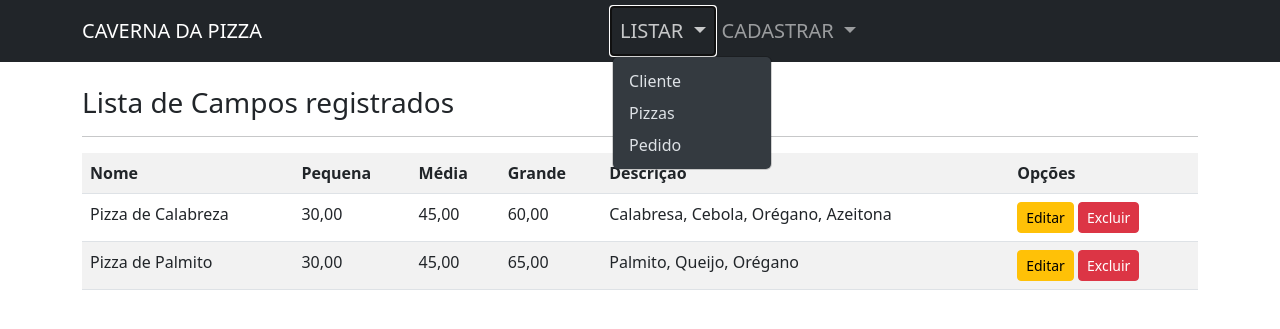
After one commit to fabianopc/Univesp_II, a Django app: page /pizza/list in a window 1280 px wide, after a click on "LISTAR". The commit adds this page. Shown: the top 329 px of the page. Run offline with Django 4.2, Linux system fonts and the light colour scheme; data comes from the database, SQL or seed files in the repository; both versions use the stored data as it was after the commit; some libraries are stand-ins or nearby versions.

Commit message:
Resolvido o problema de cadastar um cliente, e criado a inserção das pizzas

```diff
--- a/cavernadapizza/cadastros/models.py
+++ b/cavernadapizza/cadastros/models.py
@@ -25,3 +25,14 @@ class Endereco(models.Model):
 
     def __str__(self):
         return self.endereco
+
+class Pizza(models.Model):
+    nome = models.CharField(max_length=100)
+    valor_p = models.DecimalField(max_digits=5, decimal_places=2, verbose_name='Valor P')
+    valor_m = models.DecimalField(max_digits=5, decimal_places=2, verbose_name='Valor M')
+    valor_g = models.DecimalField(max_digits=5, decimal_places=2, verbose_name='Valor G')
+    descricao = models.CharField(max_length=255, verbose_name='Descrição')
+    imagem = models.ImageField(upload_to='media', null=True, blank=True)
+
+    def __str__(self):
+        return f"{self.nome}"
--- a/cavernadapizza/cadastros/templates/cadastros/modelo.html
+++ b/cavernadapizza/cadastros/templates/cadastros/modelo.html
@@ -31,8 +31,8 @@
                   LISTAR
                 </a>
                 <ul class="dropdown-menu dropdown-menu-dark">
-
-                  <li><a class="dropdown-item" href="#">Pizzas</a></li>
+		  <li><a class="dropdown-item" href="{% url 'cliente_list' %}">Cliente</a></li>
+                  <li><a class="dropdown-item" href="{% url 'pizza_list' %}">Pizzas</a></li>
                   <li><a class="dropdown-item" href="#">Pedido</a></li>
                 </ul>
               </li>
@@ -44,7 +44,9 @@
                   CADASTRAR
                 </a>
                 <ul class="dropdown-menu dropdown-menu-dark">
-                  <li><a class="dropdown-item" href="#">Clientes</a></li>
+                  <li><a class="dropdown-item" href="{% url 'cliente_create' %}#">Clientes</a></li>
+		  <li><a class="dropdown-item" href="{% url 'pizza_create' %}#">Pizzas</a></li>
+		  <li><a class="dropdown-item" href="#">Pedidos</a></li>
 
                 </ul>
               </li>
--- /dev/null
+++ b/cavernadapizza/cadastros/templates/cadastros/pizza_list.html
@@ -0,0 +1,45 @@
+{% extends 'cadastros/modelo.html' %}
+
+{% load static %}
+
+{% block conteudo %}
+<br>
+<h3>Lista de Campos registrados</h3>
+<hr>
+<div class="table-responsive">
+    <table class="table table-striped">
+        <tr>
+            <th>Nome</th>
+            <th>Pequena</th>
+            <th>Média</th>
+            <th>Grande</th>
+            <th>Descrição</th>
+            <th>Opções</th>
+        </tr>
+        {% for pizza in object_list %}
+        <tr>
+            <td>{{ pizza.nome }}</td>
+            <td>{{ pizza.valor_p }}</td>
+            <td>{{ pizza.valor_m }}</td>
+            <td>{{ pizza.valor_g }}</td>
+            <td>{{ pizza.descricao }}</td>
+            <td>
+                <a href="#" class="btn btn-warning btn-sm">Editar</i></a>
+                <a href="#" class="btn btn-danger btn-sm">Excluir</a>
+            </td>
+        </tr>
+
+        {% empty %}
+        <tr>
+            <td colspan="6"><strong><h6>Nenhum campo registrado</h6></strong></td>
+        </tr>
+        {% endfor %}
+
+    </table>
+</div>
+
+{% endblock %}
+
+{% block footer%}
+
+{% endblock %}
--- a/cavernadapizza/cadastros/urls.py
+++ b/cavernadapizza/cadastros/urls.py
@@ -1,5 +1,7 @@
 from django.urls import path
-from .views import (ClienteEnderecoCreateView, ClienteEnderecoDeleteView, EnderecoListView, ClienteListView, ClienteEnderecoUpdateView)
+from .views import ClienteEnderecoCreateView, ClienteEnderecoDeleteView, EnderecoListView, ClienteListView, ClienteEnderecoUpdateView
+from .views import PizzaListView, PizzaCreateView, PizzaUpdateView, PizzaDeleteView
+
 
 urlpatterns = [
     path('cliente/create', ClienteEnderecoCreateView.as_view(), name='cliente_create'),
@@ -7,4 +9,9 @@ urlpatterns = [
     path('cliente/<int:pk>/update', ClienteEnderecoUpdateView.as_view(), name='cliente_update'),
     path('cliente/list', ClienteListView.as_view(), name='cliente_list'),
     path('endereco/list', EnderecoListView.as_view(), name='endereco_list'),
+
+    path('pizza/list', PizzaListView.as_view(), name='pizza_list'),
+    path('pizza/create', PizzaCreateView.as_view(), name='pizza_create'),
+    path('pizza/<int:pk>/update', PizzaUpdateView.as_view(), name='pizza_update'),
+    path('pizza/<int:pk>/delete', PizzaDeleteView.as_view(), name='pizza_delete'),
 ]
--- a/cavernadapizza/cadastros/views.py
+++ b/cavernadapizza/cadastros/views.py
@@ -1,12 +1,16 @@
-#from django.shortcuts import render
+from django.shortcuts import render
 from django.urls import reverse_lazy
 from django.views.generic.edit import CreateView, UpdateView, DeleteView
 from django.views.generic.list import ListView
-from .models import Cliente, Endereco
-from .forms import ClienteEnderecoForm
+from .models import Cliente, Endereco, Pizza
+from .forms import ClienteEnderecoForm, PizzaForm
 from django.contrib.auth import authenticate, login
 from django.contrib.auth.models import User
 # Create your views here.
+
+def index(request):
+    pizzas = Pizza.objects.all()
+    return render(request, 'paginas/index.html', {'pizzas':pizzas})
 
 ###################### CREATE ###########################
 class ClienteEnderecoCreateView(CreateView):
@@ -42,6 +46,18 @@ class ClienteEnderecoCreateView(CreateView):
         endereco.save()
         return super().form_valid(form)
     success_url = reverse_lazy('cliente_list')
+
+class PizzaCreateView(CreateView):
+    model = Pizza
+    form_class = PizzaForm
+    template_name = 'cadastros/pizza_form.html'
+    sucess_url = reverse_lazy('pizza_list')
+
+    def form_valid(self, form):
+        form.instance.autor = self.request.user
+        return super().form_valid(form)
+
+
 ###################### UPDATE ###########################
 class ClienteEnderecoUpdateView(UpdateView):
     model = Cliente
@@ -88,9 +104,17 @@ class ClienteEnderecoUpdateView(UpdateView):
         user.username = form.cleaned_data['username']
         user.set_password(form.cleaned_data['password'])
         user.save()
+
         return super().form_valid(form)
-    sucess_url = reverse_lazy('cliente_list')
 
+    def get_success_url(self):
+        return reverse_lazy('cliente_list')
+
+class PizzaUpdateView(UpdateView):
+    model = Pizza
+    form_class = PizzaForm
+    template_name = 'cadastros/pizza_form.html'
+    sucess_url = reverse_lazy('pizza_list')
 
 ###################### LISTAR ##########################
 class ClienteListView(ListView):
@@ -101,9 +125,17 @@ class EnderecoListView(ListView):
     model = Endereco
     template_name = 'listas/endereco_list.html'
 
+class PizzaListView(ListView):
+    model = Pizza
+    template_name = 'listas/pizza_list.html'
 
 ###################### DELETE ###########################
 class ClienteEnderecoDeleteView(DeleteView):
     model = Cliente
     template_name = 'cadastros/cliente_delete.html'
     success_url = reverse_lazy('cliente_list')
+
+class PizzaDeleteView(DeleteView):
+    model = Pizza
+    template_name = 'cadastros/pizza_delete.html'
+    success_url = reverse_lazy('pizza_list')
--- a/cavernadapizza/cavernadapizza/settings.py
+++ b/cavernadapizza/cavernadapizza/settings.py
@@ -130,6 +130,9 @@ STATICFILES_DIRS = [
     os.path.join(BASE_DIR, 'static')
 ]
 
+MEDIA_URL = '/media/'
+MEDIA_ROOT = os.path.join(BASE_DIR, 'media')
+
 # Default primary key field type
 # https://docs.djangoproject.com/en/4.2/ref/settings/#default-auto-field
 
--- a/cavernadapizza/paginas/templates/paginas/modelo.html
+++ b/cavernadapizza/paginas/templates/paginas/modelo.html
@@ -26,9 +26,6 @@
         <div class="collapse navbar-collapse justify-content-end" id="navbarNav">
           <ul class="navbar-nav fs-5">
             <li class="nav-item">
-              <a class="nav-link" href="{% url 'index' %}">HOME<span class="sr-only">(current)</span></a>
-            </li>
-            <li class="nav-item">
               <a class="nav-link" href="#horafun">HORÁRIOS</a>
             </li>
             <li class="nav-item">
@@ -41,7 +38,7 @@
               <a class="nav-link" href="{% url 'sobre' %}">SOBRE NOS</a>
             </li>
             <li class="nav-item">
-              <a class="nav-link" href="#">LOGIN</a>
+	      <a class="nav-link" href="{% url 'cliente_list' %}">CADASTROS</a>
             </li>
           </ul>
         </div>
--- a/cavernadapizza/paginas/templates/paginas/sobre.html
+++ b/cavernadapizza/paginas/templates/paginas/sobre.html
@@ -15,9 +15,6 @@
         <div class="collapse navbar-collapse justify-content-end" id="navbarNav">
           <ul class="navbar-nav fs-5">
             <li class="nav-item">
-              <a class="nav-link" href="{% url 'index' %}">HOME<span class="sr-only">(current)</span></a>
-            </li>
-            <li class="nav-item">
               <a class="nav-link disabled" href="#horafun">HORÁRIOS</a>
             </li>
             <li class="nav-item">
@@ -30,7 +27,7 @@
               <a class="nav-link" href="{% url 'sobre' %}">SOBRE NOS</a>
             </li>
             <li class="nav-item">
-              <a class="nav-link" href="#">LOGIN</a>
+	      <a class="nav-link" href="{% url 'cliente_list' %}">CADASTROS</a>
             </li>
           </ul>
         </div>
```
Also changed, not shown: cavernadapizza/cadastros/forms.py (+10 -0 lines), cavernadapizza/cadastros/templates/cadastros/cliente_delete.html (added, +36 -0 lines), cavernadapizza/cadastros/templates/cadastros/pizza_delete.html (added, +36 -0 lines), cavernadapizza/cadastros/templates/cadastros/pizza_form.html (added, +33 -0 lines), cavernadapizza/cadastros/migrations/0003_pizza.py (added), cavernadapizza/db.sqlite3.
